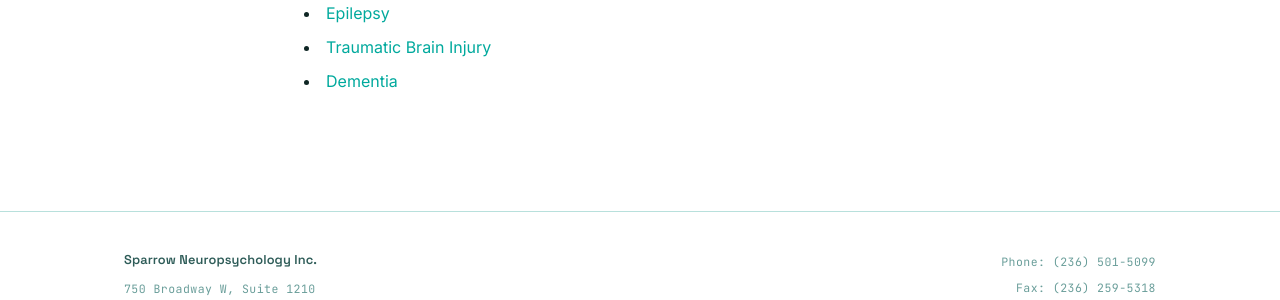
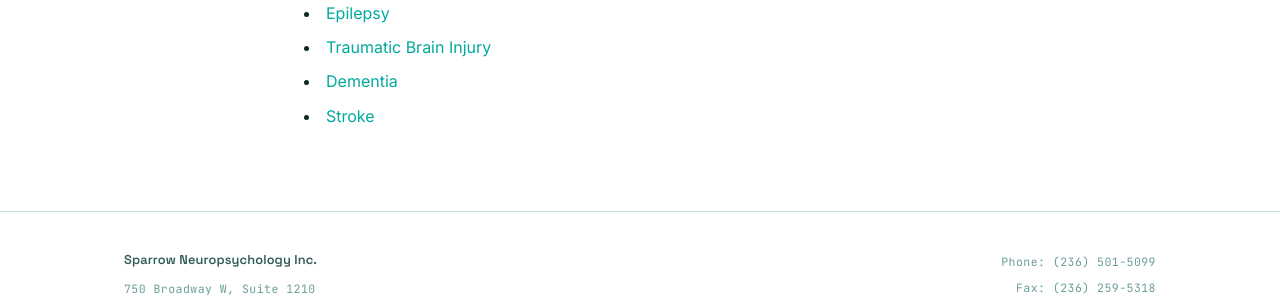
Before and after one commit to cfxb/sparrow-clinic, a Jekyll site: the page built from resources/index.md, in a window 1280 px wide and 1203 px high. Shown: the part 728-1028 px from the top of the window. Built offline with Jekyll 4.4.1, drawn with Linux system fonts in a browser that asks for light colours.

Commit message:
Add Stroke to resources index page

```diff
--- a/resources/index.md
+++ b/resources/index.md
@@ -12,3 +12,4 @@ These pages provide an overview of common conditions assessed by neuropsychologi
 - [Epilepsy](/resources/epilepsy/)
 - [Traumatic Brain Injury](/resources/traumatic-brain-injury/)
 - [Dementia](/resources/dementia/)
+- [Stroke](/resources/stroke/)
```
